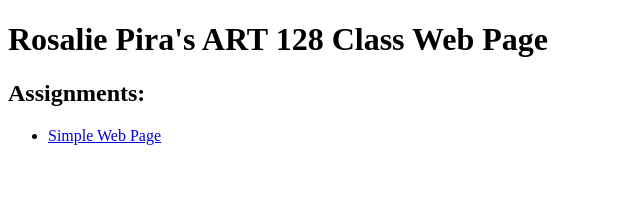
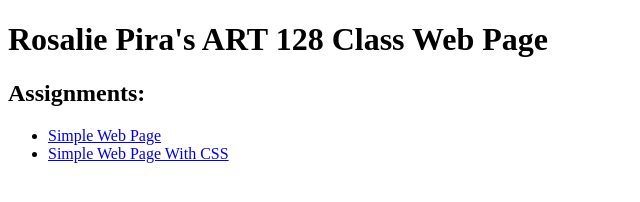
Before and after one commit to rojoypira/myclasswebsite, a plain HTML site: page art128/index.html in a window 1280 px wide. Shown: the whole page, without its empty margins (0-640 px from the left). Drawn offline with Linux system fonts and the light colour scheme.

Commit message:
Update index.html

```diff
--- a/art128/index.html
+++ b/art128/index.html
@@ -12,6 +12,7 @@
 
 <ul>
     <li><a href="simplewebpage.html">Simple Web Page</a></li>
+    <li><a href="simplewebpage_withcss.html">Simple Web Page With CSS</a></li>
 </ul>
 
 </body>
```
